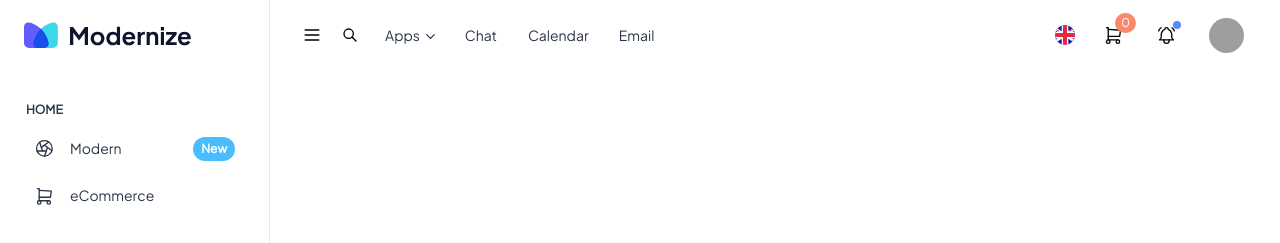
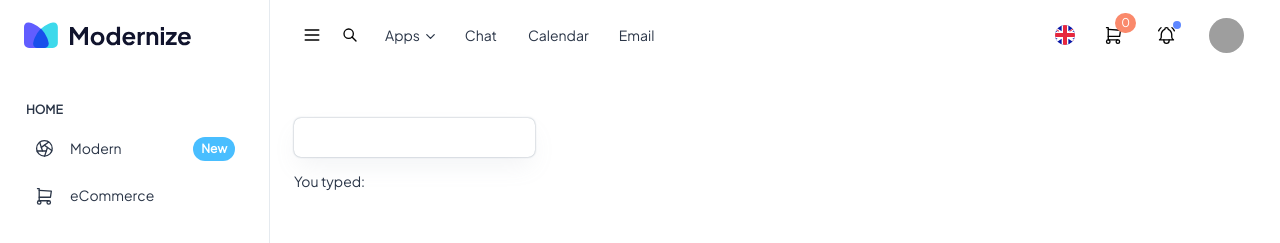
Before and after one commit to WhiteRabbit130/mern-modernize-exe, a React (Create React App) app: page /chat in a window 1280 px wide. Shown: the top 243 px of the page. Built offline with nearby package versions, Linux system fonts and the light colour scheme; grey boxes are pictures that could not be loaded.

Commit message:
update Chat.jsx

```diff
--- a/package.json
+++ b/package.json
@@ -17,6 +17,7 @@
     "react-dom": "^18.2.0",
     "react-router-dom": "^6.22.3",
     "react-scripts": "5.0.1",
+    "recoil": "^0.7.7",
     "web-vitals": "^2.1.4"
   },
   "scripts": {
--- a/src/app/App.jsx
+++ b/src/app/App.jsx
@@ -4,10 +4,12 @@ import "@fontsource/plus-jakarta-sans/400.css";
 import "@fontsource/plus-jakarta-sans/400-italic.css";
 
 import React, { useState, useEffect  } from 'react';
+import { RecoilRoot } from 'recoil';
 import { BrowserRouter as Router, Routes, Route} from 'react-router-dom';
 import Navbar from '../components/Navbar';
 import Header from '../components/Header';
 import Home from '../components/Home';
+import Chat from '../components/Chat';
 
 function App() {
   const [showNavbar, setShowNavbar] = useState(true);
@@ -39,7 +41,8 @@ function App() {
 
           <div className="main-content">
             <Routes>
-              <Route path="/home" exact element={ <Home />} />
+              <Route path="/" exact element={ <Home />} />
+                <Route path="/chat" exact element={ <RecoilRoot><Chat /></RecoilRoot> } />
             </Routes>
           </div>
         </div>
--- a/src/app/app.css
+++ b/src/app/app.css
@@ -307,7 +307,7 @@ h6 {
 }
 /*--------------- End Navigation CSS ---------------*/
 
-/*--------------- Container CSS ---------------*/
+
 .container {
   /* display: flex;
   -webkit-box-flex: 1;
@@ -319,84 +319,25 @@ h6 {
   /* background-color: transparent; */
 }
 
-/* Header CSS */
+/*--------------- Header CSS ---------------*/
 .header {
-  /* transition: box-shadow 300ms cubic-bezier(0.4, 0, 0.2, 1) 0ms; */
   position: sticky;
   top: 0px;
   display: flex;
   align-items: center;
   flex-direction: row;
   justify-content: space-between;
-  /* justify-content: center; */
-  /* flex-shrink: 0; */
   width: 100%;
   padding-left: 16px;
   padding-right: 16px;
   min-height: 56px;
-  /* box-sizing: border-box; */
-  /* z-index: 1100; */
-  /* left: auto; */
-  /* right: 0px; */
   color: rgb(42, 53, 71);
-  /* box-shadow: none; */
   background: rgb(255, 255, 255);
-  /* -webkit-box-pack: center; */
-  /* backdrop-filter: blur(4px); */
 }
 
 .header-hover:hover {
   background-color: rgba(42, 53, 71, 0.1);
 }
-/* .header-content {
-  position: relative;
-  display: flex;
-  -webkit-box-align: center;
-  align-items: center;
-  padding-left: 16px;
-  padding-right: 16px;
-  min-height: 56px;
-  width: 100%;
-  color: rgb(42, 53, 71);
-} */
-
-/* .hover-grey-background {
-  overflow: hidden;
-  pointer-events: none;
-  position: absolute;
-  z-index: 0;
-  inset: 0px;
-  border-radius: inherit;
-}
-
-.grey-background {
-  display: inline-flex;
-  -webkit-box-align: center;
-  align-items: center;
-  -webkit-box-pack: center;
-  justify-content: center;
-  position: relative;
-  box-sizing: border-box;
-  -webkit-tap-highlight-color: transparent;
-  background-color: transparent;
-  outline: 0px;
-  border: 0px;
-  margin: 0px;
-  cursor: pointer;
-  user-select: none;
-  vertical-align: middle;
-  appearance: none;
-  text-decoration: none;
-  text-align: center;
-  flex: 0 0 auto;
-  border-radius: 50%;
-  overflow: visible;
-  transition: background-color 150ms cubic-bezier(0.4, 0, 0.2, 1) 0ms;
-  color: inherit;
-  padding: 12px;
-  font-size: 1.75rem;
-} */
-
 
 /* Left Header CSS */
 .left-header {
@@ -532,7 +473,6 @@ h6 {
   border-radius: 10px;
   background-color: rgb(250, 137, 107);
   color: rgb(255, 255, 255);
-  /* transform: scale(1) translate(50%, -50%); */
   transform-origin: 100% 0%;
 }
 
@@ -562,9 +502,9 @@ h6 {
 .show-header-menu {
   display: inherit;
 }
+/*--------------- End Header CSS ---------------*/
 
-
-/* Content CSS */
+/*--------------- Content CSS ---------------*/
 .main-content {
   width: 100%;
   margin-left: auto;
@@ -598,18 +538,25 @@ h6 {
 
 .contents {
   display: grid;
-  /* grid-template-columns: auto auto auto auto auto auto; */
-  /* grid-template-rows: 161.82px 510.54px 453.68px 470.94px; */
   gap: 24px;
-  /* min-height: calc(-150px + 100vh); */
 }
 
+.msg-box {
+  width: 25%;
+  padding: 10px 15px;
+  font-weight: 400;
+  font-size: 1rem;
+  line-height: 1.2rem;
+  font-family: "Plus Jakarta Sans", sans-serif;
+  border: 0;
+  border-radius: 7px;
+  box-shadow: rgba(145, 158, 171) 0px 0px 2px 0px, rgba(145, 158, 171, 0.12) 0px 12px 24px -4px;
+}
+/*--------------- End Content CSS ---------------*/
+
+/*--------------- Responsive ---------------*/
 @media (min-width: 600px) {
-  .grid-col-span2 { grid-column-end: span 2; }
   .grid-col-span3 { grid-column-end: span 3; }
-  .grid-col-span4 { grid-column-end: span 4; }
-  .grid-col-span5 { grid-column-end: span 5; }
-  .grid-col-span6 { grid-column-end: span 6; }
 
   .header {
     min-height: 70px;
@@ -630,14 +577,7 @@ h6 {
 
 @media (min-width: 1200px) {
   .grid-span2 { grid-column-end: span 2; }
-  .grid-span3 { grid-column-end: span 3; }
   .grid-span4 { grid-column-end: span 4; }
-  .grid-span5 { grid-column-end: span 5; }
-  .grid-span6 { grid-column-end: span 6; }
-
-  /* .navigation {
-    display: initial;
-  } */
 
   .header-menu {
     display: inline-flex;
@@ -655,6 +595,4 @@ h6 {
     grid-template-columns: auto auto auto auto auto auto;
     grid-template-rows: 161.82px 510.54px 453.68px 470.94px;
   }
-
-
 }
--- /dev/null
+++ b/src/assets/js/atoms.js
@@ -0,0 +1,6 @@
+import { atom } from 'recoil';
+
+export const inputValueState = atom({
+  key: 'inputValueState',
+  default: '',
+});
--- a/src/components/Chat.jsx
+++ b/src/components/Chat.jsx
@@ -0,0 +1,20 @@
+import React from 'react';
+import { useRecoilState } from 'recoil';
+import { inputValueState } from '../assets/js/atoms';
+
+const Chat = () => {
+    const [inputValue, setInputValue] = useRecoilState(inputValueState);
+
+    const handleChange = (event) => {
+        setInputValue(event.target.value);
+    };
+
+    return (
+        <>
+            <input type="text" className="msg-box" value={inputValue} onChange={handleChange} ></input>
+            <p>You typed: {inputValue}</p>
+        </>
+    )
+}
+
+export default Chat;
--- a/src/components/Header.jsx
+++ b/src/components/Header.jsx
@@ -18,7 +18,7 @@ export default function Header(props) {
               </span>
               <span className=""></span>
             </button>
-            <a href="/" className="header-menu header-hover" >Chat</a>
+            <a href="/chat" className="header-menu header-hover" >Chat</a>
             <a href="/" className="header-menu header-hover">Calendar</a>
             <a href="/" className="header-menu header-hover">Email</a>
           </div>
--- a/src/components/Navbar.jsx
+++ b/src/components/Navbar.jsx
@@ -71,7 +71,7 @@ const Navbar = () => {
                       </a>
                     </li>
                     <li className="nav-item">
-                      <a tabIndex="0" href="/" aria-current="page" className="" target="">
+                      <a tabIndex="0" href="/chat" aria-current="page" className="" target="">
                         <div className="icon-nav-item">
                           <svg xmlns="http://www.w3.org/2000/svg" className="icon icon-tabler icon-tabler-message-2" width="1.3rem" height="1.3rem" viewBox="0 0 24 24" strokeWidth="1.5" stroke="currentColor" fill="none" strokeLinecap="round" strokeLinejoin="round"><path stroke="none" d="M0 0h24v24H0z" fill="none"></path><path d="M12 20l-3 -3h-2a3 3 0 0 1 -3 -3v-6a3 3 0 0 1 3 -3h10a3 3 0 0 1 3 3v6a3 3 0 0 1 -3 3h-2l-3 3"></path><line x1="8" y1="9" x2="16" y2="9"></line><line x1="8" y1="13" x2="14" y2="13"></line></svg>
                         </div>
```
Also changed, not shown: 1 other file (tests, documents, lock files or other folders).
